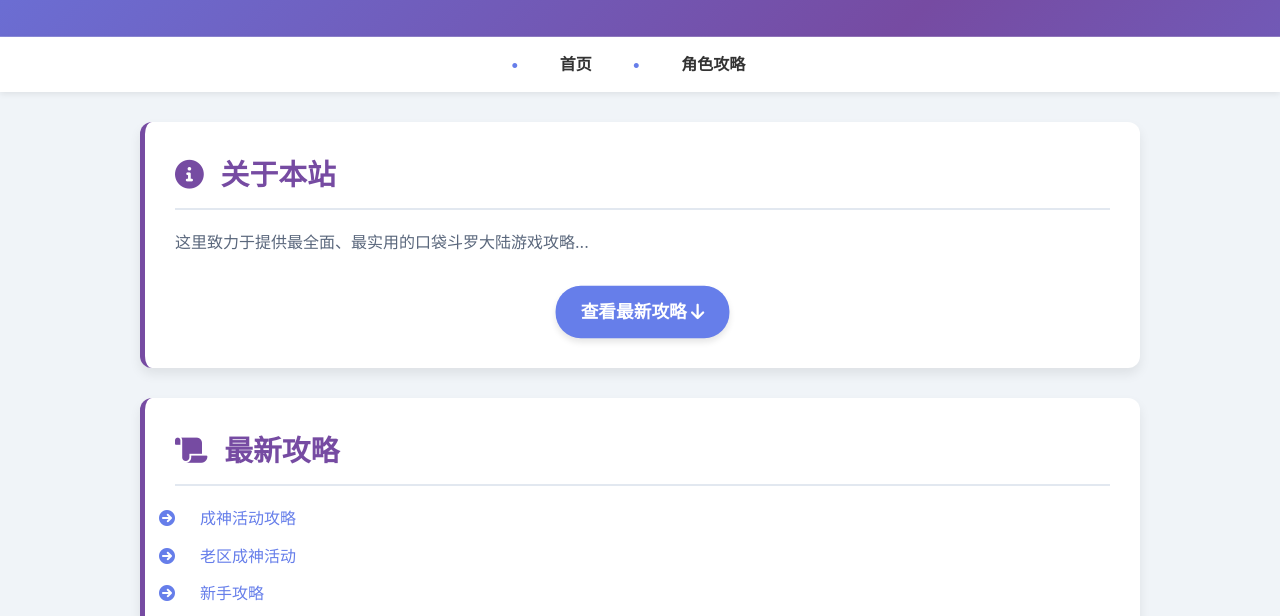
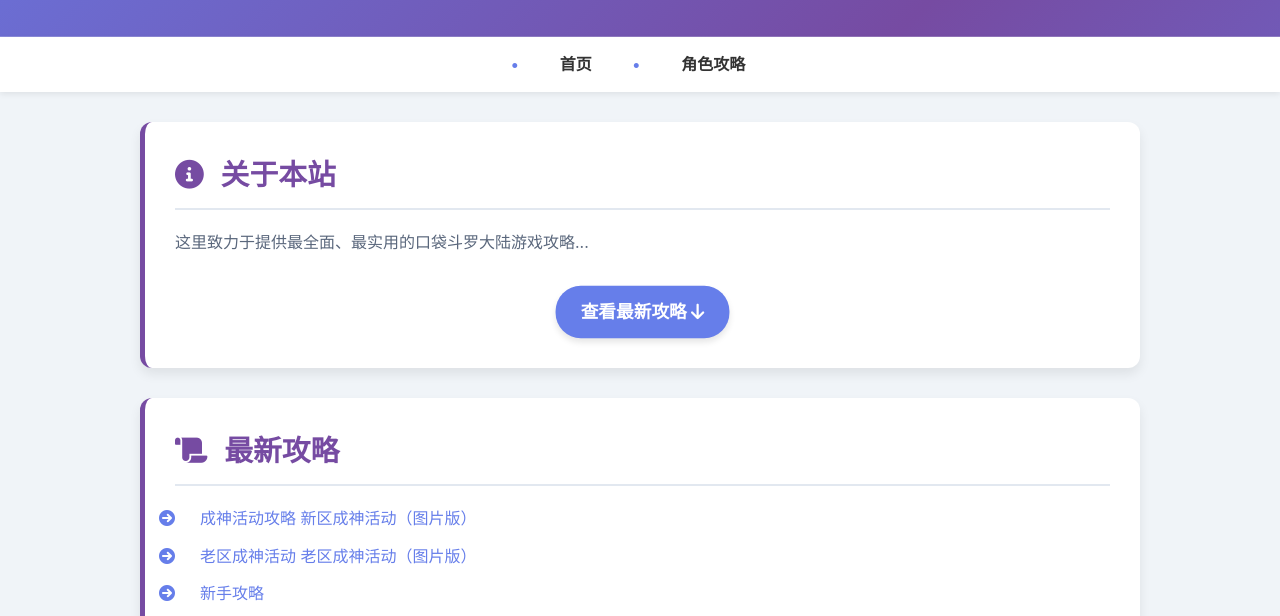
Before and after one commit to sheehe/sheehe.github.io, a website built with Parcel: page src/index.html in a window 1280 px wide. Shown: the part 161-777 px from the top of the page. Built offline with nearby package versions, Linux system fonts and the light colour scheme.

Commit message:
第三次修改

```diff
--- a/src/index.html
+++ b/src/index.html
@@ -40,8 +40,8 @@
         <section id="latest-guides" class="latest-guides-section">
             <h2><i class="fas fa-scroll"></i> 最新攻略</h2>
             <ul class="guide-list">
-                <li><a href="guides/成神活动攻略.html">成神活动攻略</a></li>
-                <li><a href="guides/老区成神活动.html">老区成神活动</a></li>
+                <li><a href="guides/成神活动攻略.html">成神活动攻略</a> <a href="images/新区成神活动.jpg" target="_blank">新区成神活动（图片版）</a></li>
+                <li><a href="guides/老区成神活动.html">老区成神活动</a> <a href="images/老区成神活动.png" target="_blank">老区成神活动（图片版）</a></li>
                 <li><a href="guides/新手攻略.html">新手攻略</a></li>
                 <li><a href="guides/游戏问答.html">游戏问答（爬取官方聊天群18w字的聊天记录总结而成）</a></li>
                 <!-- 更多攻略列表项 -->
```
Also changed, not shown: src/images/新区成神活动.jpg (renamed from src/guides/成神活动攻略 (1).jpg), src/images/老区成神活动.png (renamed from src/guides/老区成神活动.png).
